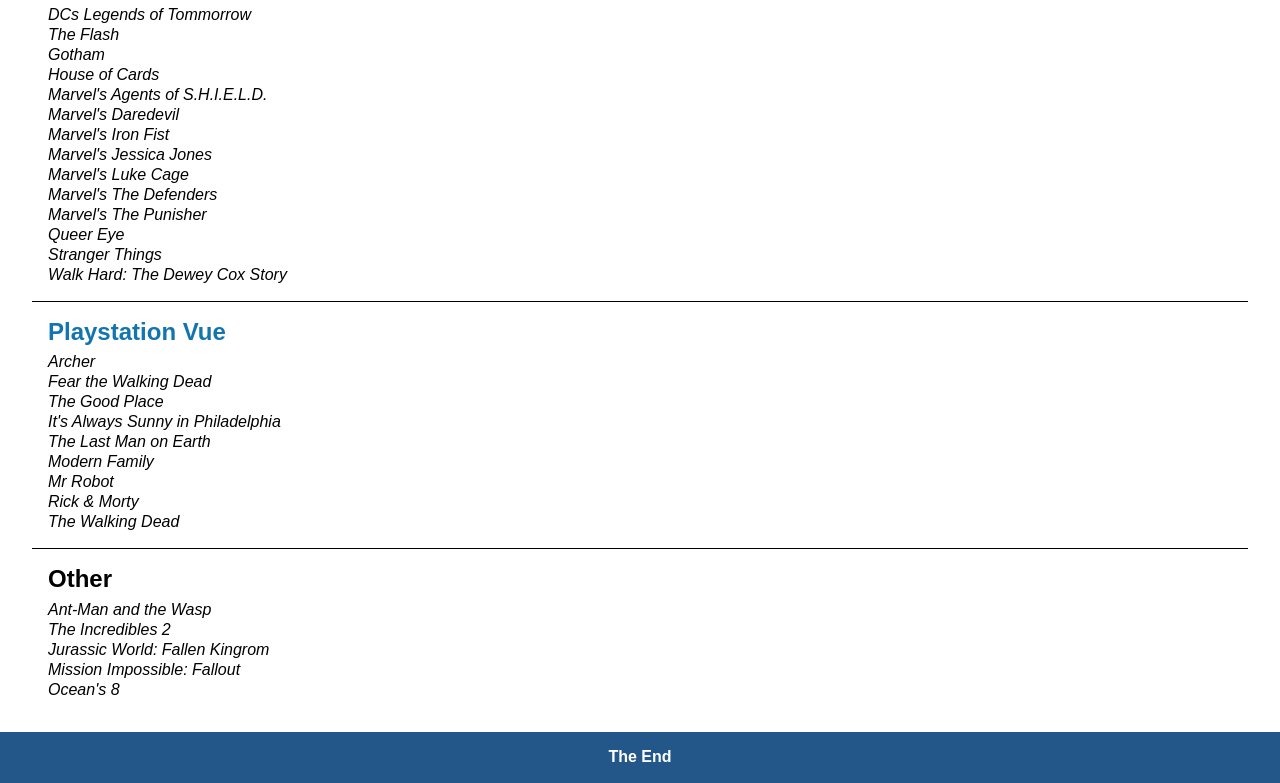
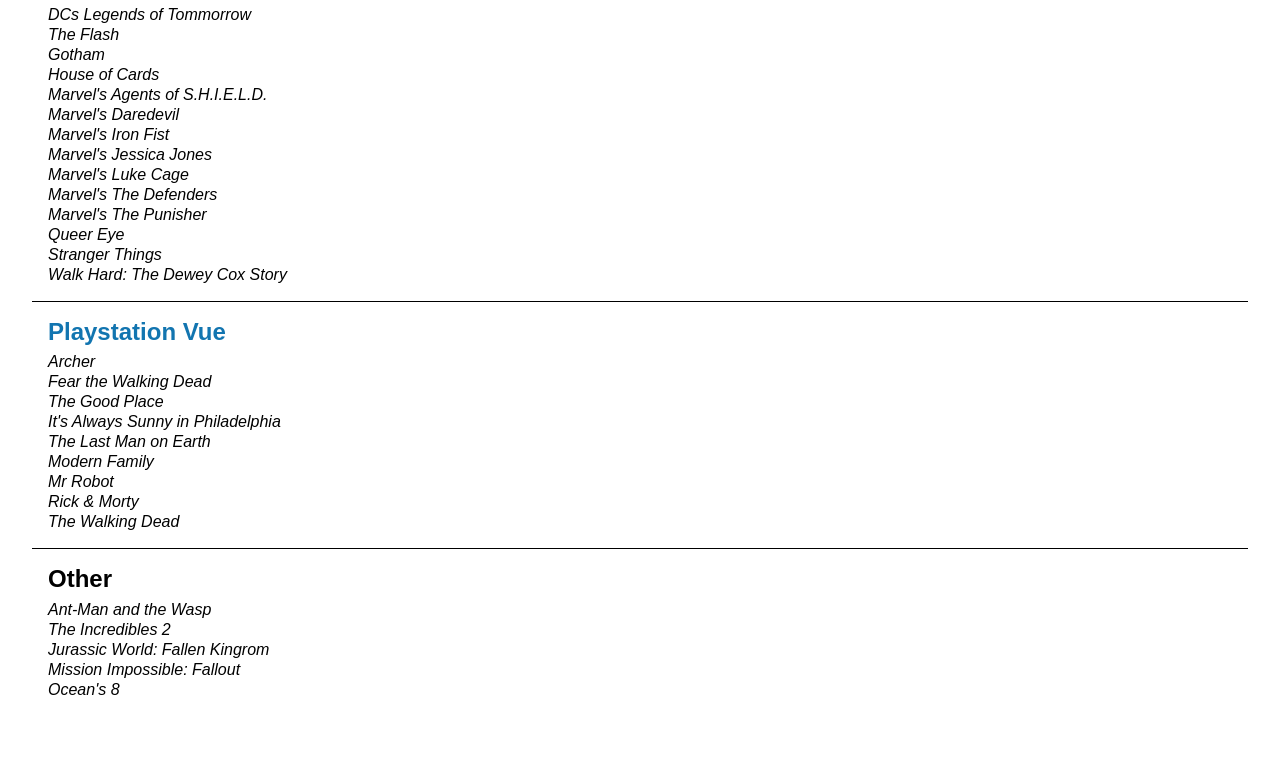
Before and after one commit to DanBuda11/tvlist, a plain HTML site: page index.html in a window 1280 px wide. Shown: the part 673-1456 px from the top of the page. Drawn offline with nearby package versions, Linux system fonts and the light colour scheme.

Commit message:
netlify deploy test

```diff
--- a/main.css
+++ b/main.css
@@ -3,7 +3,7 @@
 }
 
 .header, .footer {
-  background-color: #235789;
+  /* background-color: #235789; */
   color: #fff;
 }
 
```
